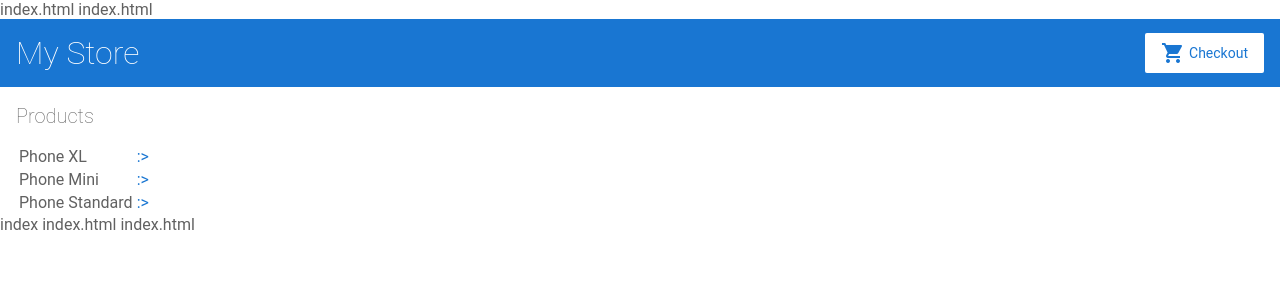
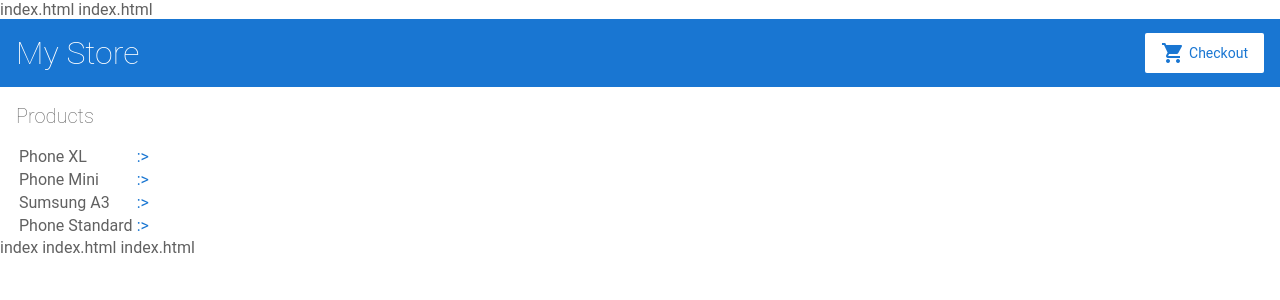
Before and after one commit to rattasakpengchata/angular-6dgugj, an Angular app: page / in a window 1280 px wide. Shown: the top 300 px of the page. Built offline with nearby package versions, Linux system fonts and the light colour scheme.

Commit message:
1 file modified

```diff
--- a/src/app/products.ts
+++ b/src/app/products.ts
@@ -20,6 +20,12 @@ export const products = [
   },
   {
     id: 3,
+    name: 'Sumsung A3',
+    price: 109,
+    description: 'included macro lene and long-live batterry'
+  },
+  {
+    id: 4,
     name: 'Phone Standard',
     price: 299,
     description: ''
```
